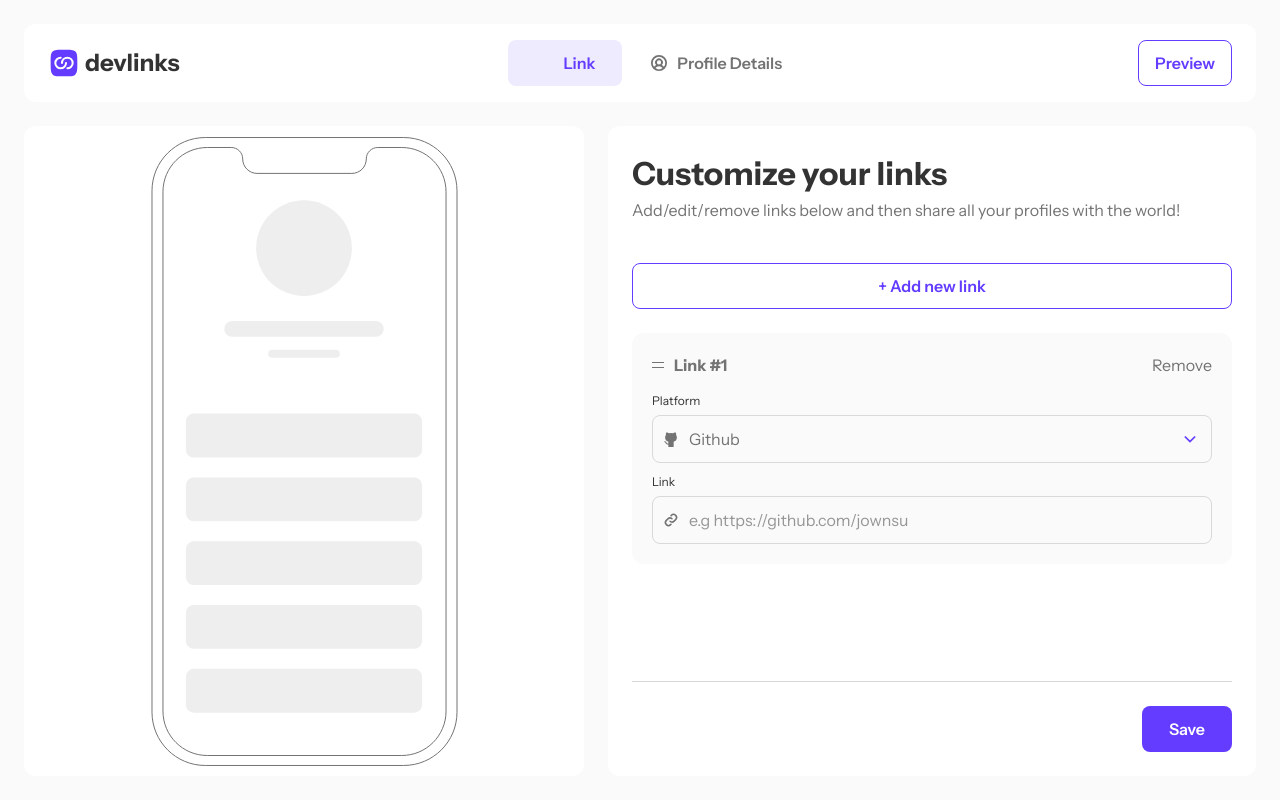
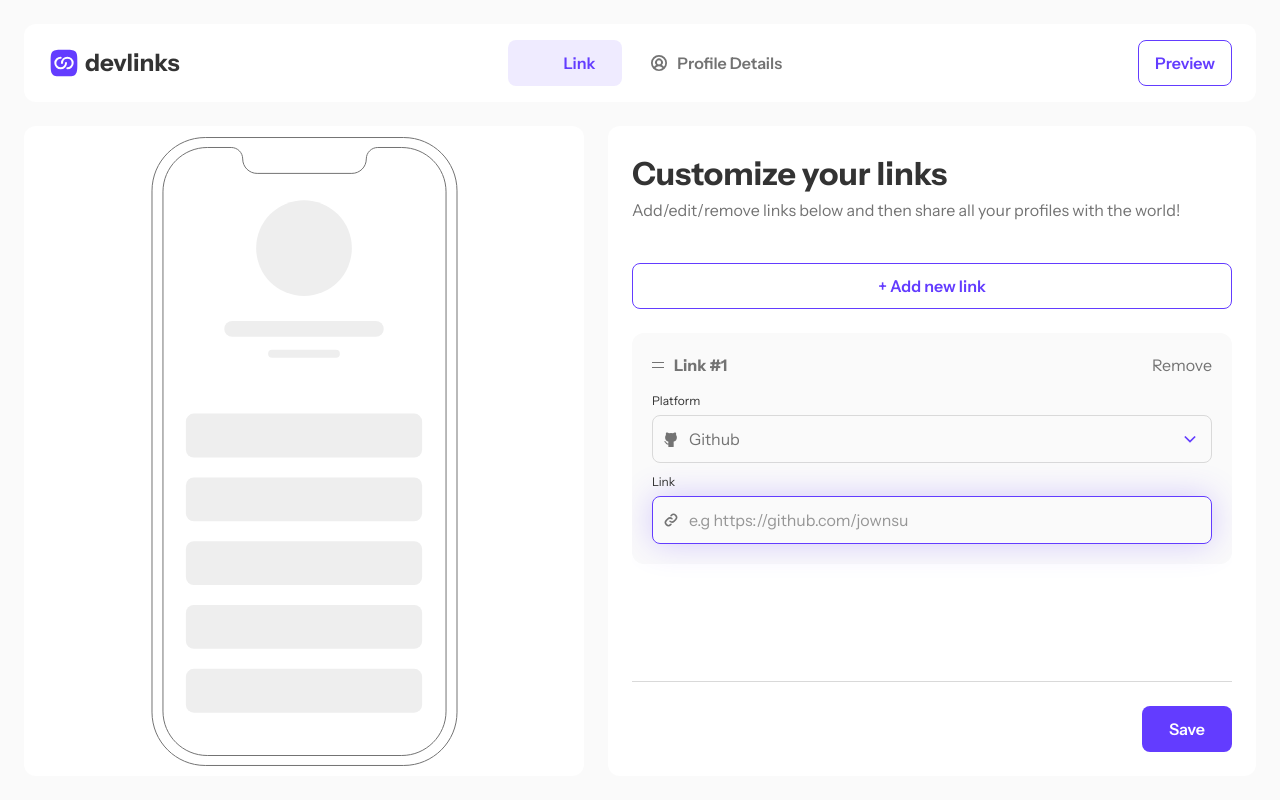
Before and after one commit to jownsu/link-sharing-app, a Next.js app: page /links in a window 1280 px wide. Both pictures are taken after a click on the button "+ Add new link". Built offline with nearby package versions, Linux system fonts and the light colour scheme.

Commit message:
Added validation

```diff
--- a/app/(pages)/links/_components/DevLinkItem.tsx
+++ b/app/(pages)/links/_components/DevLinkItem.tsx
@@ -7,12 +7,13 @@ import {
     SelectTrigger,
     SelectValue
 } from "@/app/_components/Select";
-import { DevLink, Platforms } from "@/app/_constants/constants";
+import { DevLink, DevlinkForm, Platforms } from "@/app/_constants/constants";
 import DragIcon from "@/public/icons/icon-drag-and-drop.svg";
 import LinkIcon from "@/public/icons/icon-link.svg";
 import classNames from "classnames";
 import { Controller, useFormContext } from "react-hook-form";
 import PlatformIcon from "./PlatformIcon";
+import clsx from "clsx";
 
 interface Props {
     link: DevLink;
@@ -21,7 +22,7 @@ interface Props {
 }
 
 const DevLinkItem = ({ link, index, remove }: Props) => {
-    const { register, control } = useFormContext();
+    const { register, control, formState: { errors } } = useFormContext<DevlinkForm>();
 
     return (
         <li key={link.id} className="rounded-[1.2rem] bg-light_grey p-[2rem]">
@@ -43,7 +44,7 @@ const DevLinkItem = ({ link, index, remove }: Props) => {
 
                 <Controller
                     control={control}
-                    name={`devlinks[${index}].platform`}
+                    name={`devlinks.${index}.platform`}
                     render={({ field: { onChange, value } }) => (
                         <Select
                             value={value}
@@ -81,17 +82,28 @@ const DevLinkItem = ({ link, index, remove }: Props) => {
                     Link
                 </label>
                 <div
-                    className={classNames(
-                        "flex h-[4.8rem] w-full items-center gap-[1rem] rounded-[.8rem] border border-borders px-[1rem] has-[input:focus]:border-primary has-[input:focus]:shadow-drop_primary"
+                    className={clsx(
+                        "flex h-[4.8rem] w-full items-center gap-[1rem] rounded-[.8rem] border border-borders px-[1rem] has-[input:focus]:border-primary has-[input:focus]:shadow-drop_primary", {
+                            ["border-red"]: errors.devlinks?.[index]?.link
+                        }
                     )}
                 >
                     <LinkIcon className="shrink-0" />
                     <input
-                        {...register(`devlinks[${index}].link`)}
+                        {...register(`devlinks.${index}.link`, {
+                            required: "Can't be empty",
+                            pattern: {
+                                value: /^(https?|ftp):\/\/[^\s/$.?#].[^\s]*$/i,
+                                message: "Please check the URL"
+                            }
+                        })}
                         className="input:-internal-autofill-selected: w-full bg-transparent text-dark_grey outline-none placeholder:text-dark_grey placeholder:opacity-50"
-                        type="text"
+                        type="url"
                         placeholder="e.g https://github.com/jownsu"
                     />
+                    {
+                        errors.devlinks?.[index]?.link && <p className="text-[1.2rem] text-red text-nowrap">{errors.devlinks?.[index].link.message}</p>
+                    }
                 </div>
             </div>
         </li>
--- a/app/(pages)/links/_components/LinkList.tsx
+++ b/app/(pages)/links/_components/LinkList.tsx
@@ -1,17 +1,13 @@
 "use client";
 
 import Button from "@/app/_components/Button";
-import { DevLink } from "@/app/_constants/constants";
+import { DevlinkForm } from "@/app/_constants/constants";
 import EmptyIcon from "@/public/icons/illustration-empty.svg";
 import { FormProvider, useFieldArray, useForm } from "react-hook-form";
 import DevLinkItem from "./DevLinkItem";
 
-type FormValues = {
-    devlinks: DevLink[];
-};
-
 const LinkList = () => {
-    const methods = useForm<FormValues>({
+    const methods = useForm<DevlinkForm>({
         defaultValues: {
             devlinks: []
         }
@@ -26,7 +22,7 @@ const LinkList = () => {
         name: "devlinks"
     });
 
-    const onSubmit = (data: FormValues) => {
+    const onSubmit = (data: DevlinkForm) => {
         console.log(data);
     };
 
--- a/app/_components/Select.tsx
+++ b/app/_components/Select.tsx
@@ -19,7 +19,7 @@ const SelectTrigger = React.forwardRef<
     <SelectPrimitive.Trigger
         ref={ref}
         className={cn(
-            "border-input bg-background placeholder:text-muted-foreground group flex h-10 w-full items-center justify-between rounded-md border px-3 py-2 text-sm focus:outline-none disabled:cursor-not-allowed disabled:opacity-50 [&>span]:line-clamp-1",
+            "border-input bg-background placeholder:text-muted-foreground group flex h-10 w-full items-center justify-between rounded-md border px-3 py-2 focus:outline-primary focus:shadow-drop_primary text-sm disabled:cursor-not-allowed disabled:opacity-50 [&>span]:line-clamp-1",
             className
         )}
         {...props}
@@ -116,7 +116,7 @@ const SelectItem = React.forwardRef<
     <SelectPrimitive.Item
         ref={ref}
         className={cn(
-            "focus:bg-accent focus:text-accent-foreground relative flex w-full cursor-default select-none items-center rounded-sm py-1.5 pl-8 pr-2 text-sm outline-none data-[disabled]:pointer-events-none data-[disabled]:opacity-50",
+            "focus:bg-accent focus:text-accent-foreground relative flex w-full cursor-default select-none items-center rounded-sm py-1.5 pl-8 pr-2 text-sm data-[disabled]:pointer-events-none data-[disabled]:opacity-50",
             className
         )}
         {...props}
--- a/app/_constants/constants.ts
+++ b/app/_constants/constants.ts
@@ -84,3 +84,8 @@ export interface DevLink {
     platform: PlatformType,
     link: string
 }
+
+
+export type DevlinkForm = {
+    devlinks: DevLink[];
+};
```
